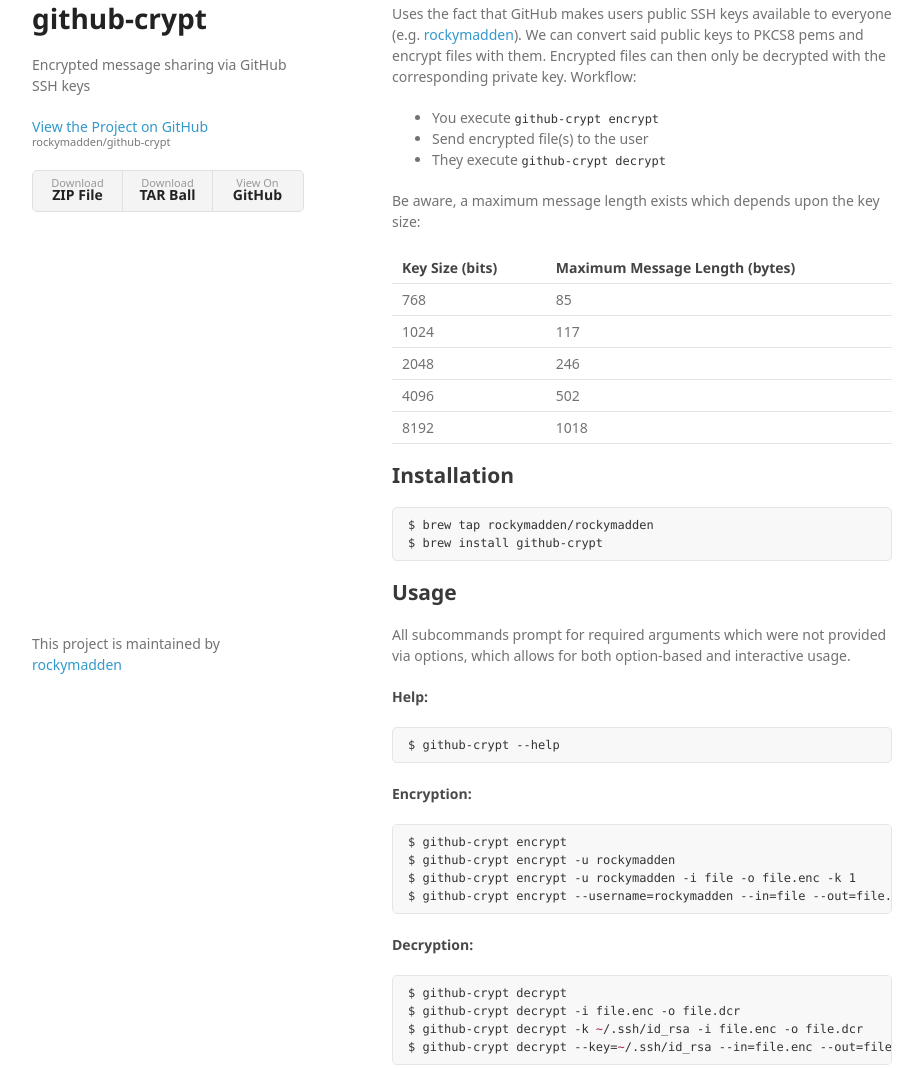
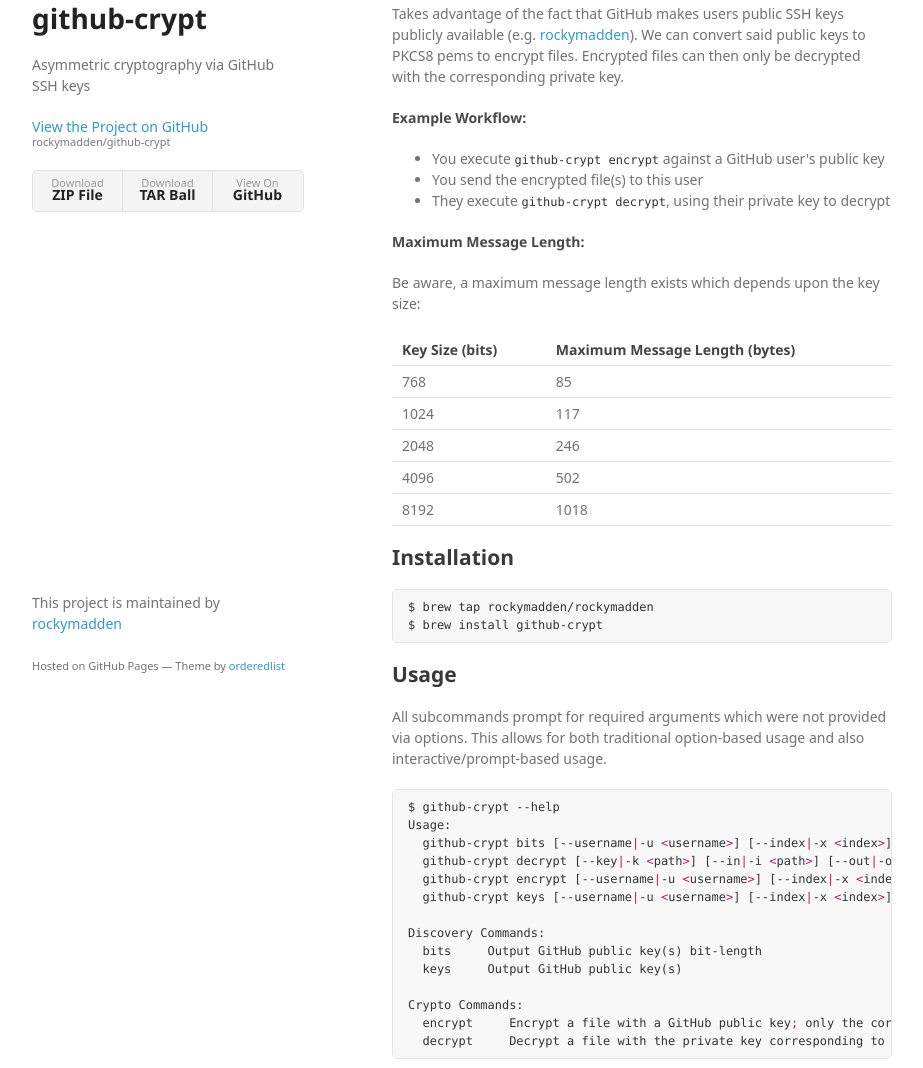
Before and after one commit to rockymadden/github-crypt, a plain HTML site: page index.html in a window 1280 px wide. Shown: the part 55-1123 px from the top of the page, without its empty margins (178-1101 px from the left). Drawn offline with Linux system fonts and the light colour scheme; a web font is replaced by a local one.

Commit message:
Create gh-pages branch via GitHub

```diff
--- a/index.html
+++ b/index.html
@@ -3,7 +3,7 @@
   <head>
     <meta charset="utf-8">
     <meta http-equiv="X-UA-Compatible" content="chrome=1">
-    <title>github-crypt | Encrypted message sharing via GitHub SSH keys</title>
+    <title>github-crypt by rockymadden</title>
 
     <link rel="stylesheet" href="stylesheets/styles.css">
     <link rel="stylesheet" href="stylesheets/github-light.css">
@@ -16,7 +16,7 @@
     <div class="wrapper">
       <header>
         <h1>github-crypt</h1>
-        <p>Encrypted message sharing via GitHub SSH keys</p>
+        <p>Asymmetric cryptography via GitHub SSH keys</p>
 
         <p class="view"><a href="https://github.com/rockymadden/github-crypt">View the Project on GitHub <small>rockymadden/github-crypt</small></a></p>
 
@@ -28,18 +28,22 @@
         </ul>
       </header>
       <section>
-        <p>Uses the fact that GitHub makes users public SSH keys available to everyone
+        <p>Takes advantage of the fact that GitHub makes users public SSH keys publicly available
 (e.g. <a href="https://github.com/rockymadden.keys">rockymadden</a>). We can convert said public keys to PKCS8
-pems and encrypt files with them. Encrypted files can then only be decrypted with the corresponding
-private key. Workflow:</p>
+pems to encrypt files. Encrypted files can then only be decrypted with the corresponding private
+key.</p>
+
+<h4>
+<a id="example-workflow" class="anchor" href="#example-workflow" aria-hidden="true"><span class="octicon octicon-link"></span></a>Example Workflow:</h4>
 
 <ul>
-<li>You execute <code>github-crypt encrypt</code>
-</li>
-<li>Send encrypted file(s) to the user</li>
-<li>They execute <code>github-crypt decrypt</code>
-</li>
+<li>You execute <code>github-crypt encrypt</code> against a GitHub user's public key</li>
+<li>You send the encrypted file(s) to this user</li>
+<li>They execute <code>github-crypt decrypt</code>, using their private key to decrypt</li>
 </ul>
+
+<h4>
+<a id="maximum-message-length" class="anchor" href="#maximum-message-length" aria-hidden="true"><span class="octicon octicon-link"></span></a>Maximum Message Length:</h4>
 
 <p>Be aware, a maximum message length exists which depends upon the key size:</p>
 
@@ -83,29 +87,23 @@ $ brew install github-crypt</pre></div>
 <h2>
 <a id="usage" class="anchor" href="#usage" aria-hidden="true"><span class="octicon octicon-link"></span></a>Usage</h2>
 
-<p>All subcommands prompt for required arguments which were not provided via options, which allows for
-both option-based and interactive usage.</p>
+<p>All subcommands prompt for required arguments which were not provided via options. This allows for
+both traditional option-based usage and also interactive/prompt-based usage.</p>
 
-<h4>
-<a id="help" class="anchor" href="#help" aria-hidden="true"><span class="octicon octicon-link"></span></a>Help:</h4>
+<div class="highlight highlight-source-shell"><pre>$ github-crypt --help
+Usage:
+  github-crypt bits [--username<span class="pl-k">|</span>-u <span class="pl-k">&lt;</span>username<span class="pl-k">&gt;</span>] [--index<span class="pl-k">|</span>-x <span class="pl-k">&lt;</span>index<span class="pl-k">&gt;</span>]
+  github-crypt decrypt [--key<span class="pl-k">|</span>-k <span class="pl-k">&lt;</span>path<span class="pl-k">&gt;</span>] [--in<span class="pl-k">|</span>-i <span class="pl-k">&lt;</span>path<span class="pl-k">&gt;</span>] [--out<span class="pl-k">|</span>-o <span class="pl-k">&lt;</span>path<span class="pl-k">&gt;</span>]
+  github-crypt encrypt [--username<span class="pl-k">|</span>-u <span class="pl-k">&lt;</span>username<span class="pl-k">&gt;</span>] [--index<span class="pl-k">|</span>-x <span class="pl-k">&lt;</span>index<span class="pl-k">&gt;</span>] [--in<span class="pl-k">|</span>-i <span class="pl-k">&lt;</span>path<span class="pl-k">&gt;</span>] [--out<span class="pl-k">|</span>-o <span class="pl-k">&lt;</span>path<span class="pl-k">&gt;</span>] [--upload<span class="pl-k">|</span>-l]
+  github-crypt keys [--username<span class="pl-k">|</span>-u <span class="pl-k">&lt;</span>username<span class="pl-k">&gt;</span>] [--index<span class="pl-k">|</span>-x <span class="pl-k">&lt;</span>index<span class="pl-k">&gt;</span>]
 
-<div class="highlight highlight-source-shell"><pre>$ github-crypt --help</pre></div>
+Discovery Commands:
+  bits     Output GitHub public key(s) bit-length
+  keys     Output GitHub public key(s)
 
-<h4>
-<a id="encryption" class="anchor" href="#encryption" aria-hidden="true"><span class="octicon octicon-link"></span></a>Encryption:</h4>
-
-<div class="highlight highlight-source-shell"><pre>$ github-crypt encrypt
-$ github-crypt encrypt -u rockymadden
-$ github-crypt encrypt -u rockymadden -i file -o file.enc -k 1
-$ github-crypt encrypt --username=rockymadden --in=file --out=file.enc --key=1</pre></div>
-
-<h4>
-<a id="decryption" class="anchor" href="#decryption" aria-hidden="true"><span class="octicon octicon-link"></span></a>Decryption:</h4>
-
-<div class="highlight highlight-source-shell"><pre>$ github-crypt decrypt
-$ github-crypt decrypt -i file.enc -o file.dcr
-$ github-crypt decrypt -k <span class="pl-k">~</span>/.ssh/id_rsa -i file.enc -o file.dcr
-$ github-crypt decrypt --key=<span class="pl-k">~</span>/.ssh/id_rsa --in=file.enc --out=file.dcr</pre></div>
+Crypto Commands:
+  encrypt     Encrypt a file with a GitHub public key<span class="pl-k">;</span> only the corresponding private key can decrypt
+  decrypt     Decrypt a file with the private key corresponding to the GitHub public key used to encrypt</pre></div>
 
 <h2>
 <a id="license" class="anchor" href="#license" aria-hidden="true"><span class="octicon octicon-link"></span></a>License</h2>
@@ -135,6 +133,7 @@ THE SOFTWARE.
       </section>
       <footer>
         <p>This project is maintained by <a href="https://github.com/rockymadden">rockymadden</a></p>
+        <p><small>Hosted on GitHub Pages &mdash; Theme by <a href="https://github.com/orderedlist">orderedlist</a></small></p>
       </footer>
     </div>
     <script src="javascripts/scale.fix.js"></script>
```
Also changed, not shown: params.json (+1 -1 lines).
